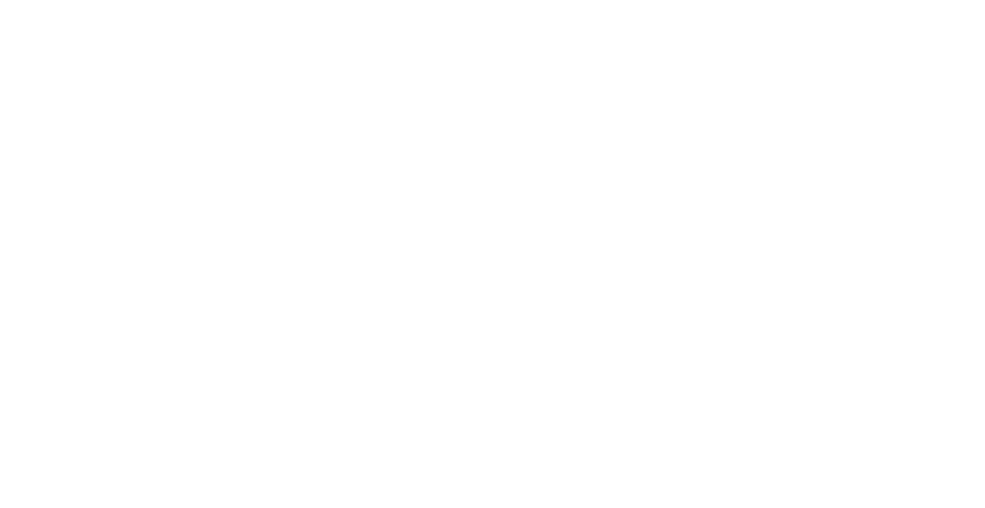
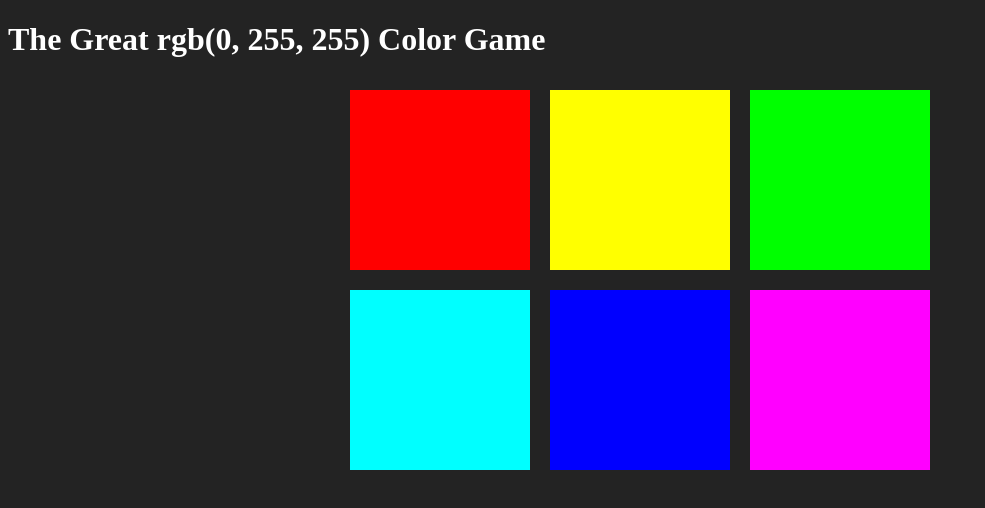
Before and after one commit to Ugesh2204/ColorGame, a plain HTML site: page index.html in a window 1280 px wide. Shown: the whole page, without its empty margins (0-985 px from the left). Drawn offline with Linux system fonts and the light colour scheme.

Commit message:
Simple click comparison

```diff
--- a/game.js
+++ b/game.js
@@ -0,0 +1,32 @@
+//RGB colors list
+var colors = [
+    "rgb(255, 0, 0)",
+    "rgb(255, 255, 0)",
+    "rgb(0, 255, 0)",
+    "rgb(0, 255, 255)",
+    "rgb(0, 0, 255)",
+    "rgb(255, 0, 255)",
+]
+
+var squares = document.querySelectorAll(".square");
+var pickedColor = colors[3];
+
+var colorDisplay = document.getElementById("colorDisplay");
+colorDisplay.textContent= pickedColor;
+
+for(var i = 0; i < squares.length; i++) {
+    //add initial colors to square
+    squares[i].style.backgroundColor = colors[i];
+
+    //add click listeners to square
+    squares[i].addEventListener("click", function(){
+        //grab color of clicked sqaure
+        var clickedColor = this.style.backgroundColor;
+        //compare color to pickedColor
+        if(clickedColor === pickedColor) {
+            alert("correct");
+        }else {
+            alert("Wrong !!!");
+        }
+    })
+}
--- a/index.html
+++ b/index.html
@@ -2,12 +2,19 @@
 <html lang="en">
 <head>
     <meta charset="UTF-8">
-    <title>todolist</title>
+    <title>Color Game</title>
     <link rel="stylesheet" href="mystyle.css"/>
 </head>
 <body>
-
-
+<h1>The Great <span id="colorDisplay">RGB</span> Color Game</h1>
+  <div id="container">
+      <div class="square"></div>
+      <div class="square"></div>
+      <div class="square"></div>
+      <div class="square"></div>
+      <div class="square"></div>
+      <div class="square"></div>
+  </div>
 
 
 
--- a/mystyle.css
+++ b/mystyle.css
@@ -0,0 +1,19 @@
+body {
+    background-color: #232323;
+}
+
+#container {
+    max-width: 600px;
+    margin: 0 auto;
+}
+.square {
+    width:30%;
+    background: purple;
+    padding-bottom: 30%;
+    float: left;
+    margin: 1.66%;
+}
+
+h1 {
+    color:#ffff;
+}
```
